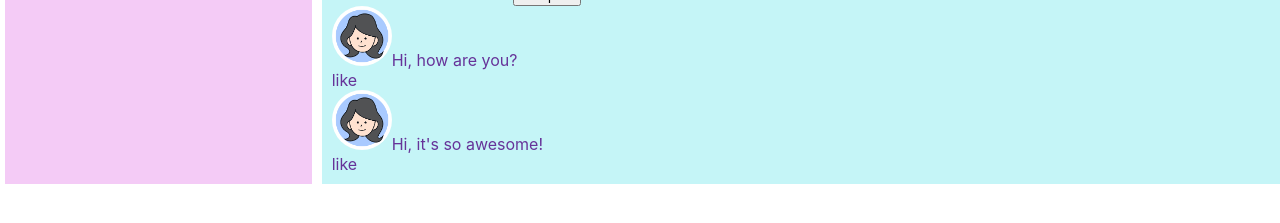
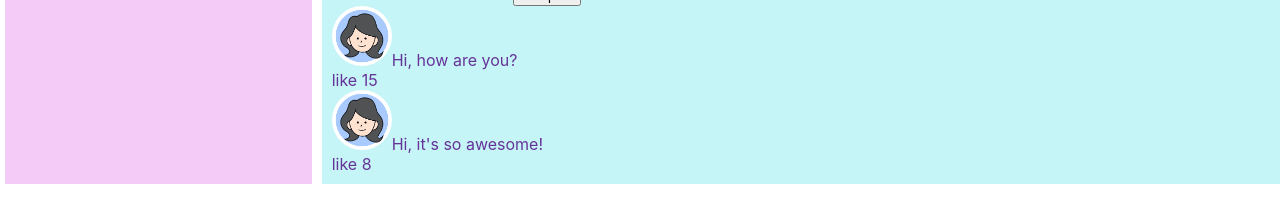
Before and after one commit to SvetlanaLevkovskaya/react-app, a React (Create React App) app: page /profile in a window 1280 px wide. Shown: the part 405-628 px from the top of the page. Built offline with nearby package versions, Linux system fonts and the light colour scheme.

Commit message:
add props

```diff
--- a/src/components/Profile/MyPosts/MyPosts.jsx
+++ b/src/components/Profile/MyPosts/MyPosts.jsx
@@ -12,8 +12,8 @@ const MyPosts = () => {
           </div>
 
           <div className={styles.posts}>
-          <Post message="Hi, how are you?"/>
-          <Post message="Hi, it's so awesome!"/>
+          <Post message="Hi, how are you?" likecount="15"/>
+          <Post message="Hi, it's so awesome!" likecount="8"/>
           </div>
 
         </div>
--- a/src/components/Profile/MyPosts/Post/Post.jsx
+++ b/src/components/Profile/MyPosts/Post/Post.jsx
@@ -10,7 +10,7 @@ class Post extends Component {
           <img src={post} className={styles.Post} alt="Post" />
           {this.props.message}
           <div>
-          <span>like</span>
+          <span>like {this.props.likecount}</span>
           </div>
         </div>
    );
```
